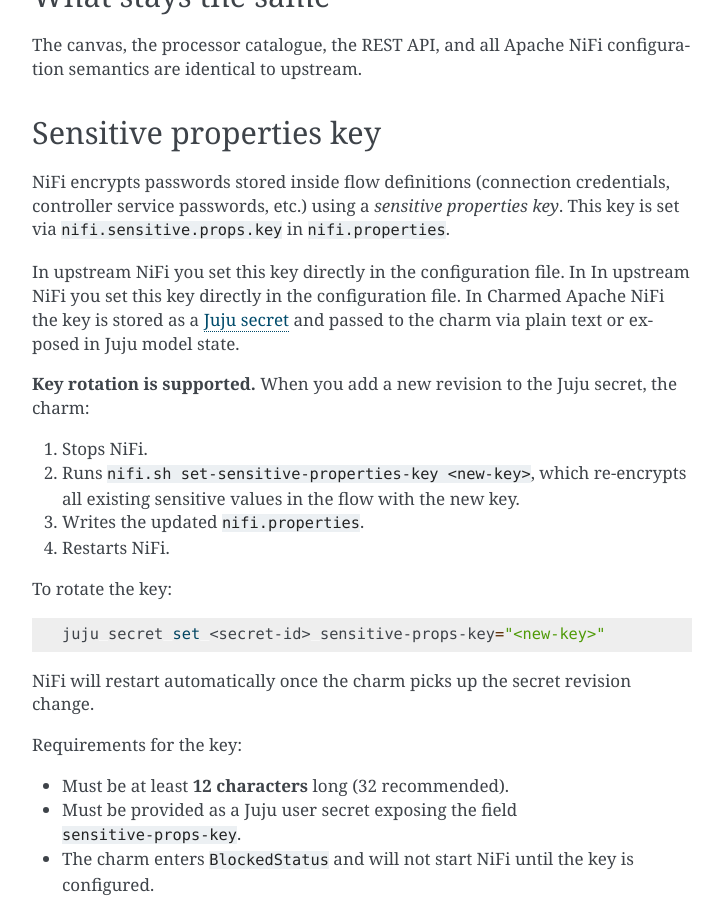
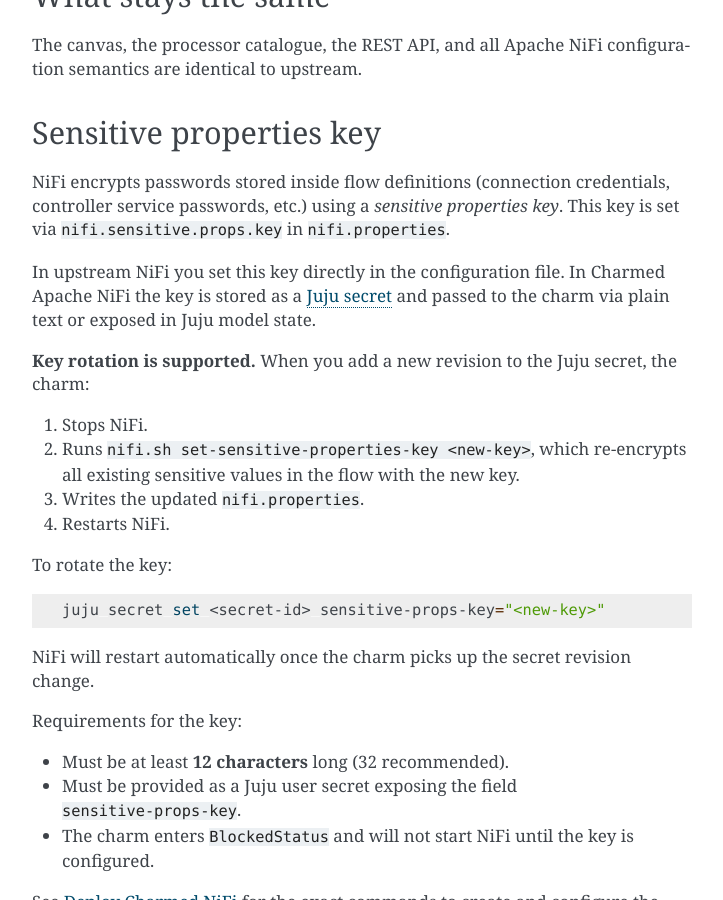
Before and after one commit to canonical/charmed-nifi-documentation, a Sphinx documentation site: the page built from docs/explanation/charmed-vs-upstream.rst, in a window 1280 px wide and 900 px high, scrolled down 963 px. Shown: the whole window, without its empty margins (388-1111 px from the left). Built offline with Sphinx 7.4.7, drawn with Linux system fonts in a browser that asks for light colours.

Commit message:
remove duplicate lines

```diff
--- a/docs/explanation/charmed-vs-upstream.rst
+++ b/docs/explanation/charmed-vs-upstream.rst
@@ -50,7 +50,6 @@
 key is set via ``nifi.sensitive.props.key`` in ``nifi.properties``.
 
 In upstream NiFi you set this key directly in the configuration file. In
-In upstream NiFi you set this key directly in the configuration file. In
 Charmed Apache NiFi the key is stored as a `Juju secret`_ and passed to the charm via
 plain text or exposed in Juju model state.
 
```
